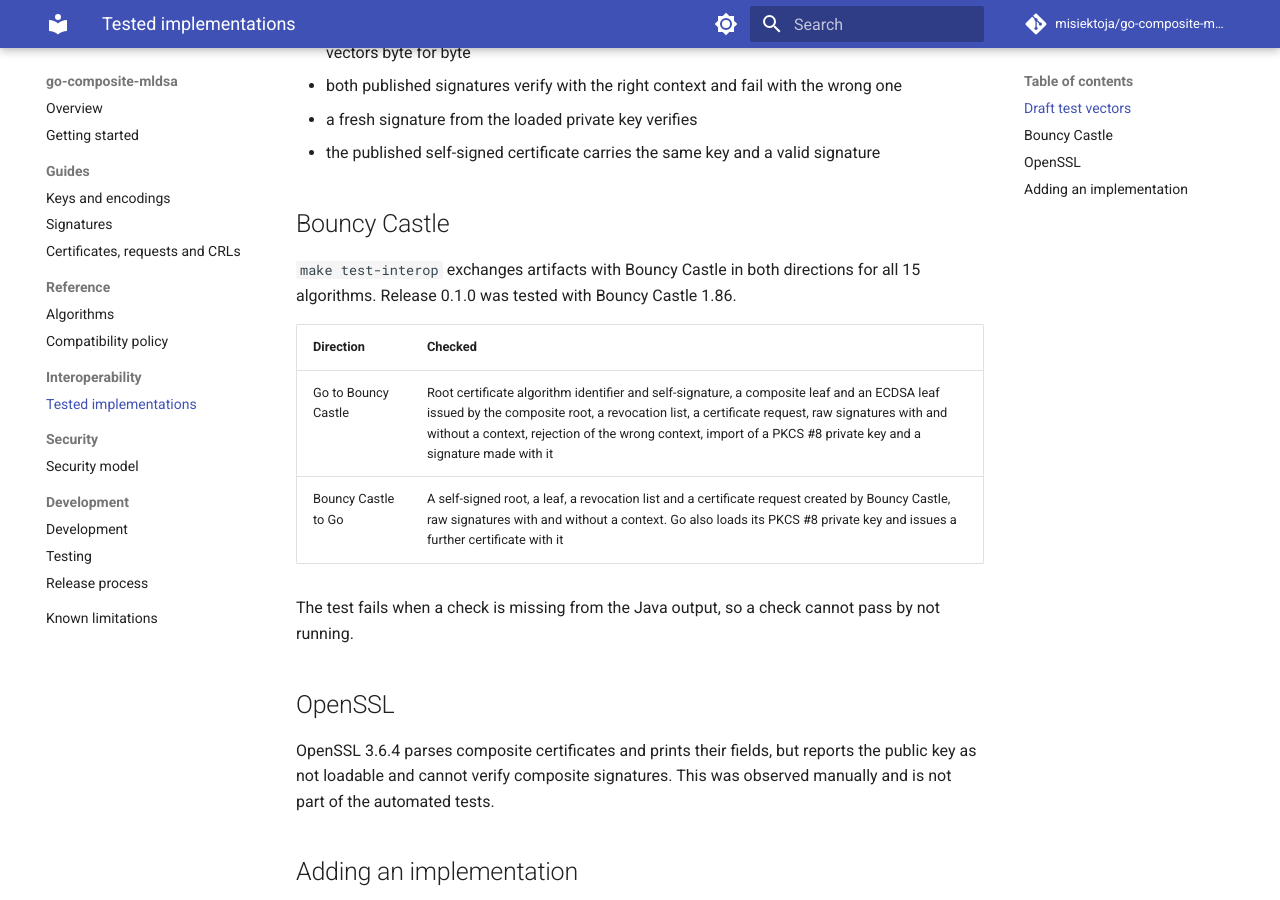
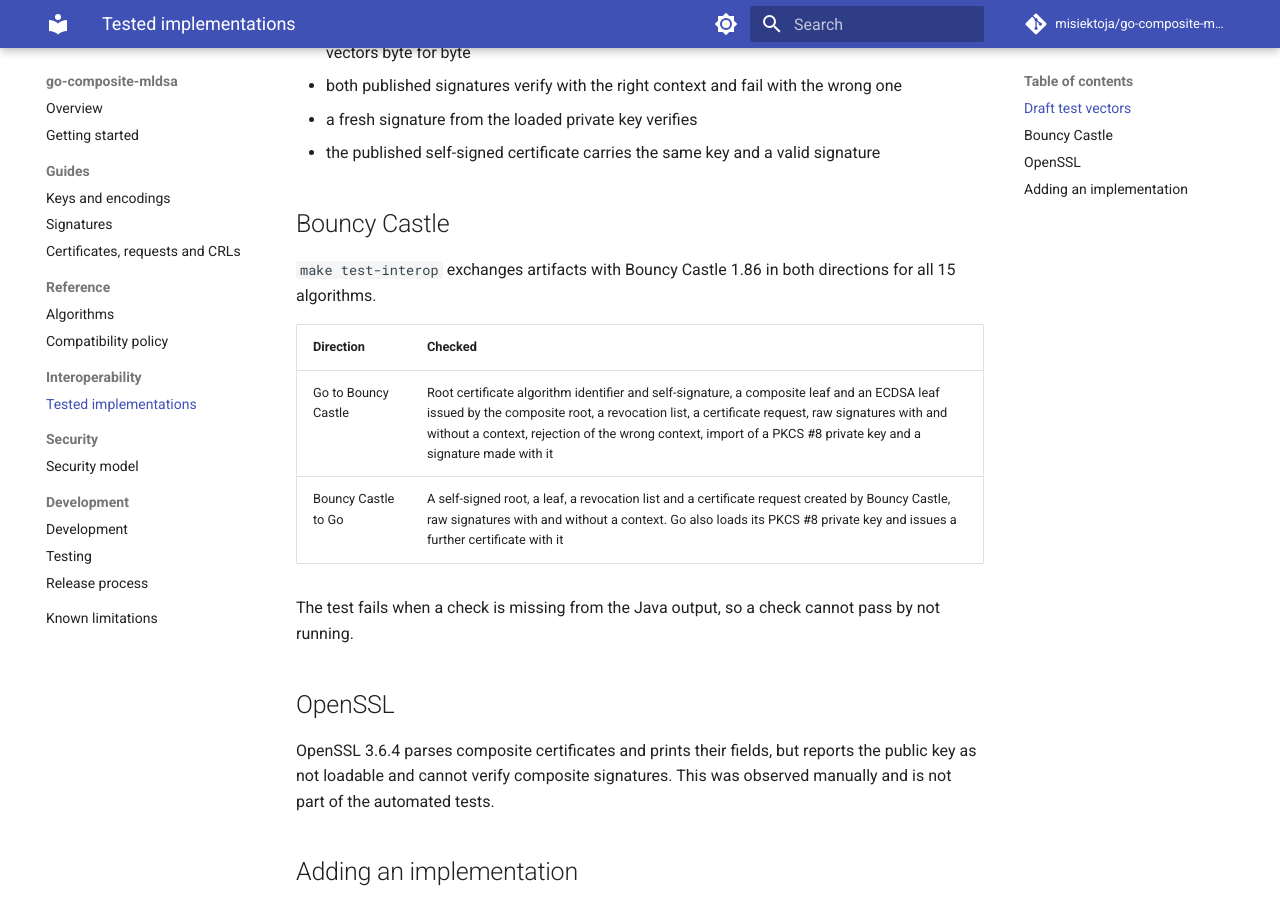
Before and after one commit to misiektoja/go-composite-mldsa, an MkDocs documentation site: the page built from docs/interoperability/tested-implementations.md, in a window 1280 px wide and 900 px high, scrolled down 375 px. Built offline with MkDocs 1.6.1 and Material for MkDocs 9.7.7, drawn with Linux system fonts in a browser that asks for light colours; comment, search, counter and statistics services are not loaded.

Commit message:
docs: name the draft and Bouncy Castle versions in release notes only when they change
Signed-off-by: misiektoja <misiektoja-github@rm-rf.ninja>

```diff
--- a/docs/interoperability/tested-implementations.md
+++ b/docs/interoperability/tested-implementations.md
@@ -16,8 +16,8 @@
 
 ## Bouncy Castle
 
-`make test-interop` exchanges artifacts with Bouncy Castle in both directions for all 15
-algorithms. Release 0.1.0 was tested with Bouncy Castle 1.86.
+`make test-interop` exchanges artifacts with Bouncy Castle 1.86 in both directions for all 15
+algorithms.
 
 | Direction | Checked |
 | --- | --- |
```
Also changed, not shown: docs/development/release-process.md (+1 -1 lines).
